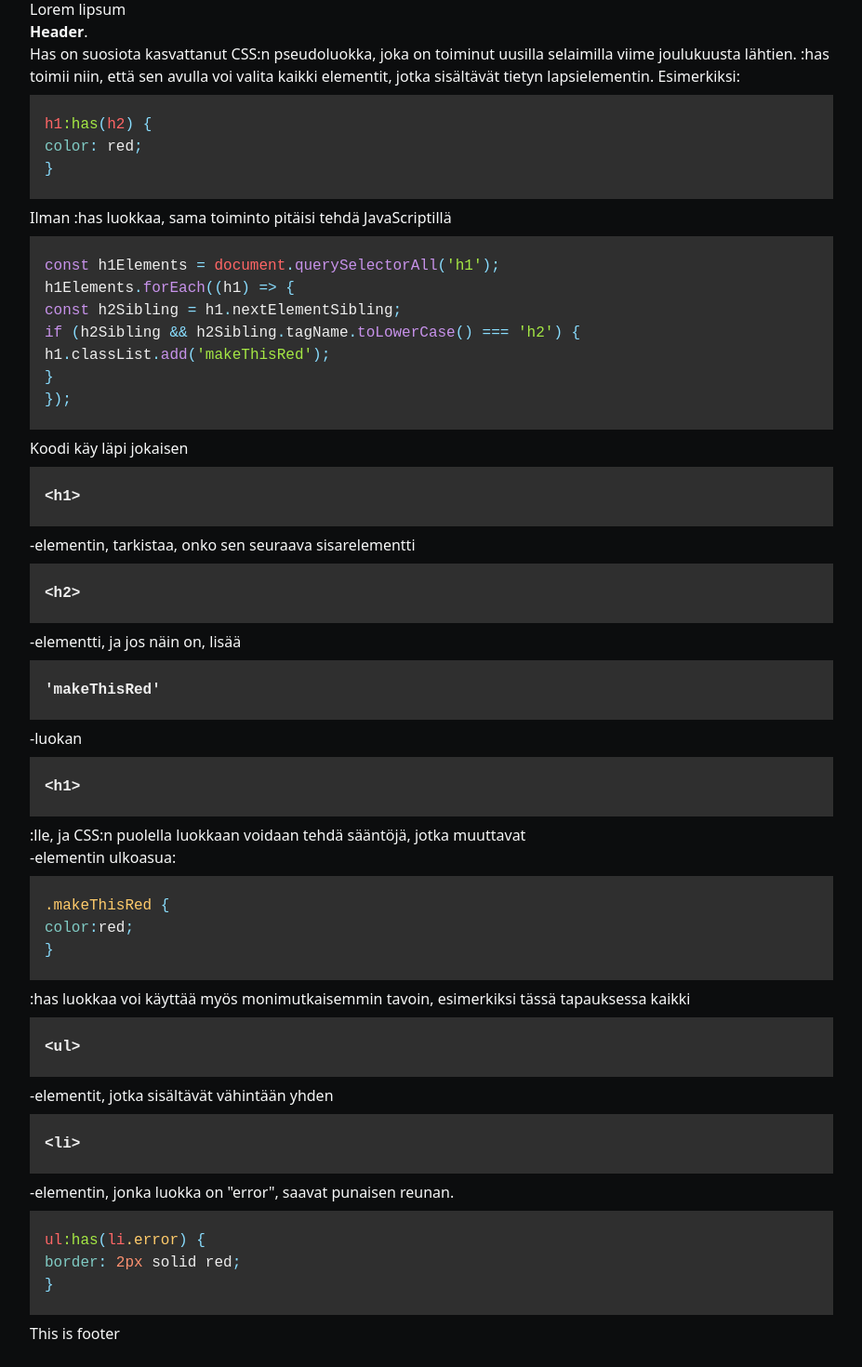
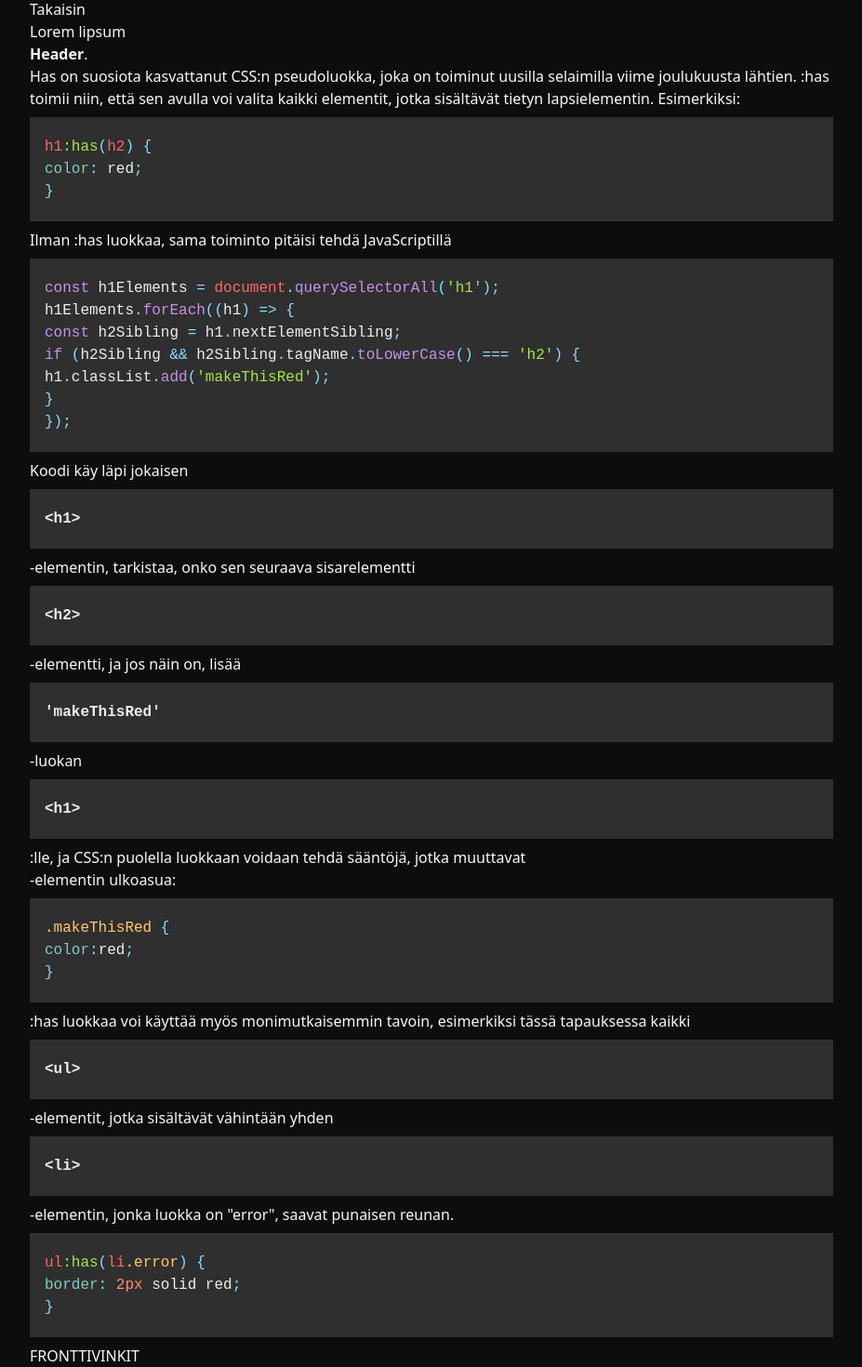
Before and after one commit to juusorutanen/fronttivinkit, a Next.js app: page /tip/has-luokka in a window 1280 px wide. Shown: the part 156-1626 px from the top of the page at 93% size, without its empty margins (176-1103 px from the left). Before the commit the page ends 1602 px from the top, so only its background shows below. Built offline with nearby package versions, Linux system fonts and the light colour scheme.

Commit message:
minor changes

```diff
--- a/app/tip/[slug]/page.js
+++ b/app/tip/[slug]/page.js
@@ -4,6 +4,7 @@ import React from "react";
 import fs from "fs";
 import matter from "gray-matter";
 import Code from "@/components/codeblock";
+import Link from "next/link";
 
 function getPostContent(slug) {
   const folder = "tips/";
@@ -32,6 +33,9 @@ export default function TipsPage(props) {
 
   return (
     <main>
+      <Link className="hover:text-accent" href="/">
+            <span>Takaisin</span>
+          </Link>
       <article>
         <Markdown
           options={{
--- a/components/Categories/Categories.jsx
+++ b/components/Categories/Categories.jsx
@@ -16,8 +16,6 @@ export default function CategoryButtons({ posts }) {
       categoryCount[categoryItem] = (categoryCount[categoryItem] || 0) + 1;
     });
   }
-
-  // todo: add icons next to each category
 
   return (
     // make categories to always stay at the top
--- a/components/Footer/Footer.jsx
+++ b/components/Footer/Footer.jsx
@@ -3,7 +3,7 @@ export default function Footer() {
 
     return (
         <footer>
-            <h1>This is footer</h1>
+            <h1>FRONTTIVINKIT</h1>
         </footer>
     )
 }
--- a/tailwind.config.js
+++ b/tailwind.config.js
@@ -33,6 +33,7 @@ module.exports = {
       'gray': '#D1D1D1',
       'accent': '#60CDAB',
       'accent-purple': '#f0a2fa',
+      'accent-yellow': '#feff75',
       'white': '#F7F8F8',
       'light-grey':'#8a8f98',
       'primary': '#EFECE6',
```
